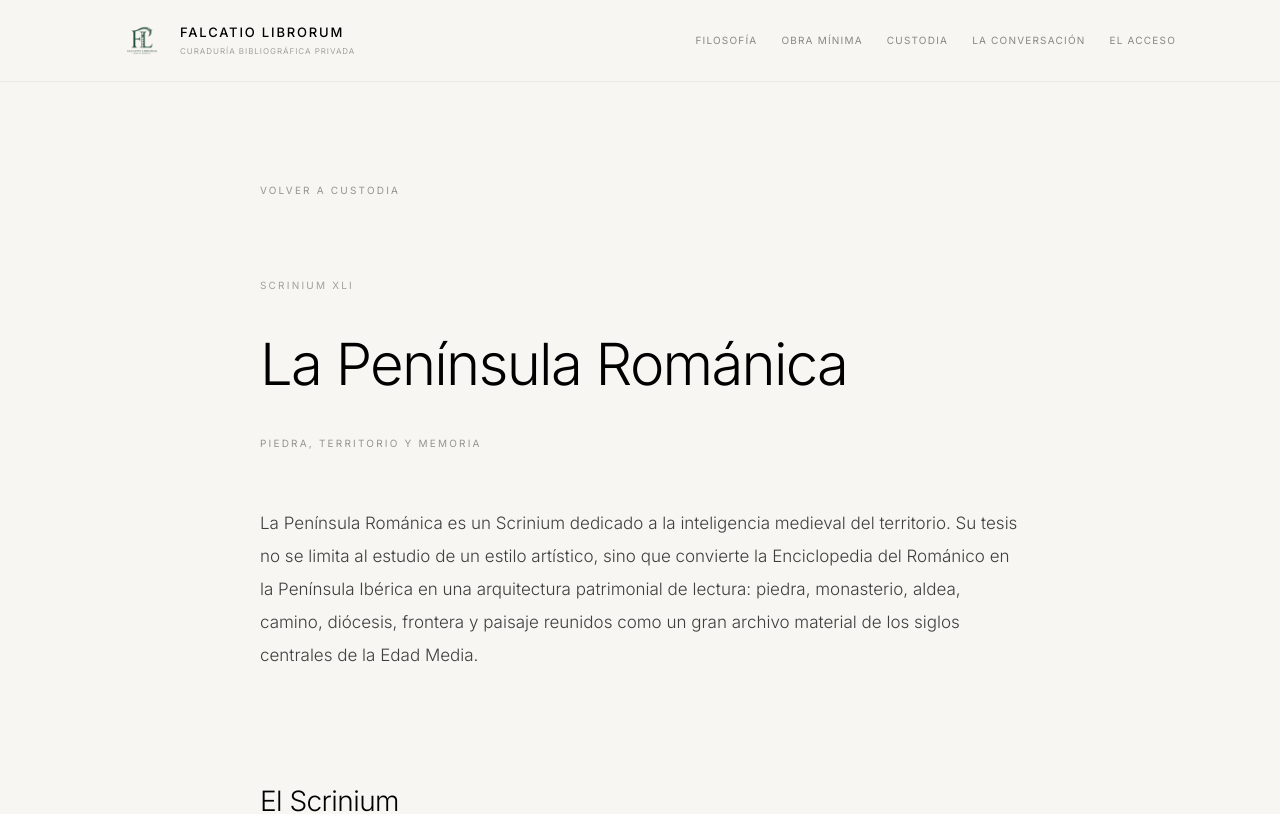
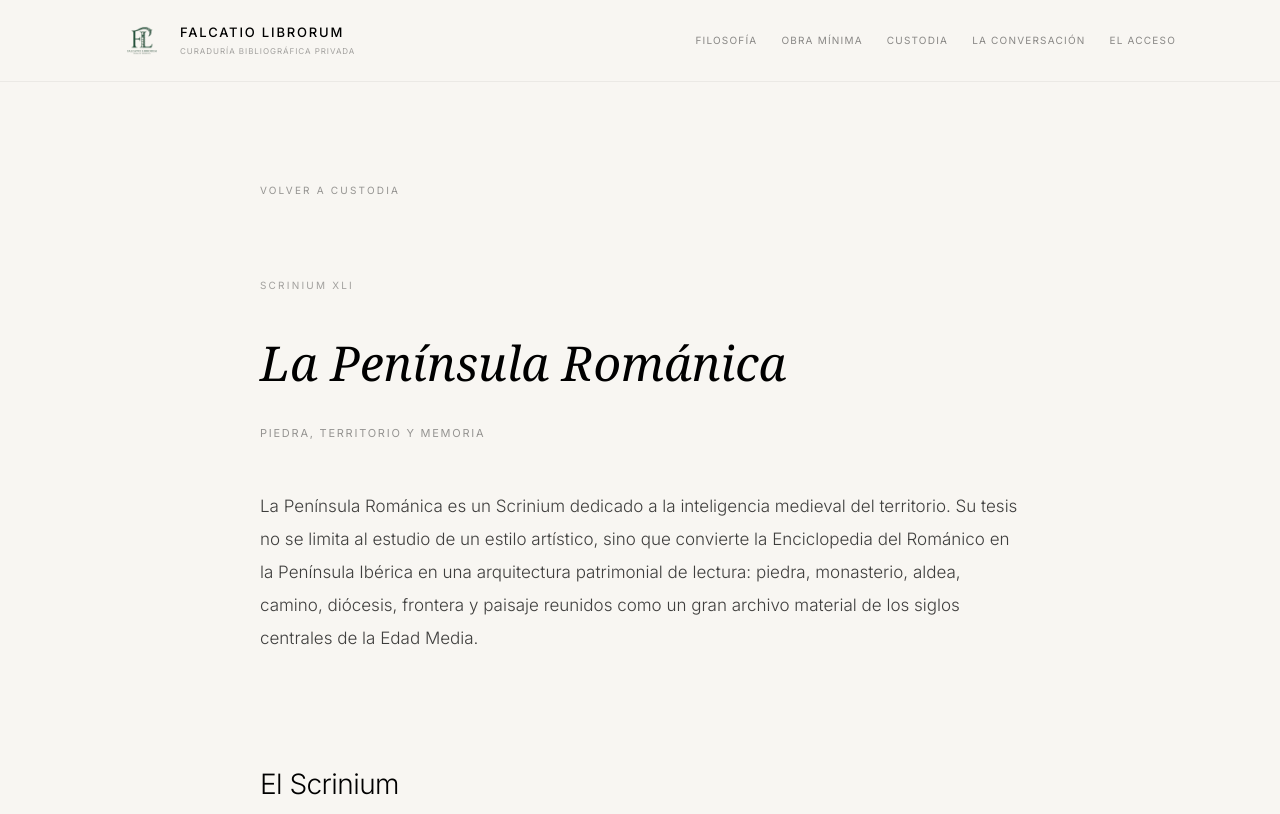
Before and after one commit to felixlosada-web/falcatio, a Next.js app: page /custodia/peninsula-romanica in a window 1280 px wide. Shown: the top 814 px of the page. Built offline with nearby package versions, Linux system fonts and the light colour scheme.

Commit message:
Fix Peninsula Romanica title typography

```diff
--- a/app/custodia/peninsula-romanica/page.tsx
+++ b/app/custodia/peninsula-romanica/page.tsx
@@ -100,11 +100,11 @@ export default function PeninsulaRomanicaPage() {
             Scrinium XLI
           </p>
 
-          <h1 className="text-[42px] md:text-[58px] leading-[1.08] font-light tracking-[-0.03em] text-black mb-10">
+          <h1 className="text-4xl md:text-5xl leading-tight font-serif italic text-black mb-8">
             La Península Románica
           </h1>
 
-          <p className="text-[10px] tracking-[0.22em] uppercase text-black/40 mb-14">
+          <p className="text-[11px] tracking-[0.16em] uppercase text-black/40 mb-12">
             Piedra, Territorio y Memoria
           </p>
 
```
